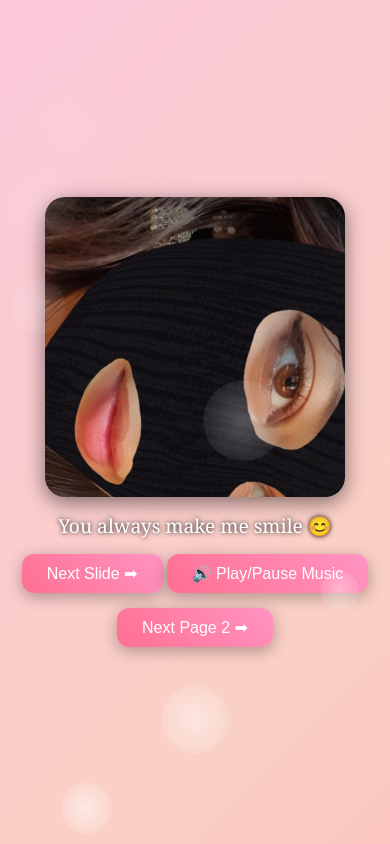
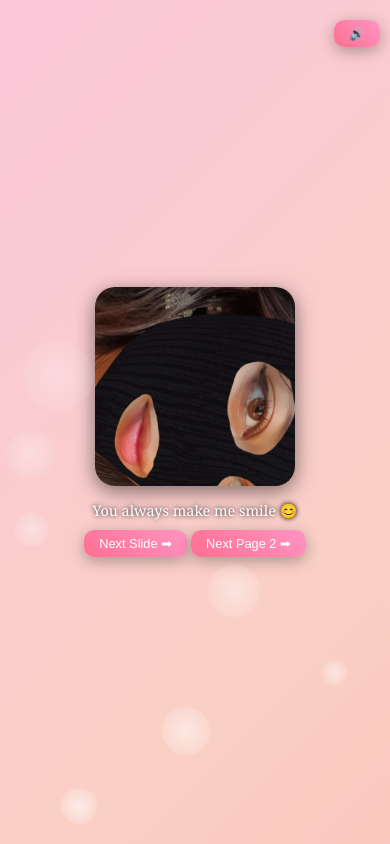
Before and after one commit to MoonPanda2009/Prinsha, a plain HTML site: page index.html in a window 390 px wide. Drawn offline with Linux system fonts and the light colour scheme.

Commit message:
Update index.html

```diff
--- a/index.html
+++ b/index.html
@@ -2,68 +2,71 @@
 <html lang="en">
 <head>
 <meta charset="UTF-8">
-<title>For You💖</title>
+<meta name="viewport" content="width=device-width, initial-scale=1.0">
+<title>Special SPA 💖</title>
 <style>
 body {
   margin:0;
   font-family:'Georgia', serif;
-  overflow:hidden;
   color:white;
   text-align:center;
   position:relative;
   background: linear-gradient(-45deg,#ff9a9e,#fad0c4,#fbc2eb,#a18cd1);
-  background-size: 400% 400%;
+  background-size:400% 400%;
   animation: gradientBG 15s ease infinite;
 }
 @keyframes gradientBG {0%{background-position:0% 50%;}50%{background-position:100% 50%;}100%{background-position:0% 50%;}}
 
-/* Sections full screen */
 section {
   display: none;
-  width: 100vw;
-  height: 100vh;
-  overflow: hidden;
+  min-height:100vh;
+  width:100%;
   flex-direction: column;
   justify-content: center;
   align-items: center;
+  padding:10px;
+  box-sizing:border-box;
 }
 section.active { display:flex; }
 
-/* Page 1 slideshow */
-#slideshow { width:300px; height:300px; margin:0 auto; border-radius:20px; overflow:hidden; box-shadow:0 5px 20px rgba(0,0,0,0.5); position:relative; background:rgba(0,0,0,0.2); }
+/* Page 1 */
+#slideshow { width:90%; max-width:300px; aspect-ratio:1/1; margin:0 auto; border-radius:20px; overflow:hidden; box-shadow:0 5px 20px rgba(0,0,0,0.5); position:relative; background:rgba(0,0,0,0.2); }
 #slideshow img { width:100%; height:100%; object-fit:cover; position:absolute; top:0; left:0; transition:opacity 0.5s ease; }
-#message { margin-top:15px; font-size:1.2rem; text-shadow:0 0 5px #000; }
+#message { margin-top:15px; font-size:1rem; text-shadow:0 0 5px #000; }
 
-/* Page 2 (cards) */
-#page2 h1 { color:white; margin-bottom:20px; text-shadow:0 2px 5px rgba(0,0,0,0.3); }
-.card { background: rgba(255,255,255,0.2); backdrop-filter: blur(8px); border-radius:15px; padding:15px 25px; margin:10px; font-size:1.2rem; font-weight:bold; color:#fff; box-shadow:0 8px 15px rgba(0,0,0,0.2); transition: transform 0.3s; }
-.card:hover { transform: scale(1.1); }
+/* Page 2 */
+#page2 h1 { font-size:1.5rem; margin-bottom:20px; text-shadow:0 2px 5px rgba(0,0,0,0.3);}
+.card { background: rgba(255,255,255,0.2); backdrop-filter: blur(8px); border-radius:15px; padding:15px 20px; margin:10px; font-size:1rem; font-weight:bold; color:#fff; box-shadow:0 8px 15px rgba(0,0,0,0.2); transition: transform 0.3s; }
+.card:hover { transform: scale(1.05); }
 
 /* Buttons */
 button {
-  margin-top:15px;
-  padding:10px 25px;
-  font-size:1rem;
+  margin-top:10px;
+  padding:8px 20px;
+  font-size:0.9rem;
   border:none;
-  border-radius:12px;
+  border-radius:10px;
   cursor:pointer;
   background: linear-gradient(45deg,#ff6f91,#ff94c2);
   color:white;
   box-shadow: 0 4px 15px rgba(0,0,0,0.3);
   transition:0.3s;
 }
-button:hover {
-  background: linear-gradient(45deg,#ff4a6e,#ff6f91);
-  box-shadow:0 6px 20px rgba(0,0,0,0.5);
+button:hover { background: linear-gradient(45deg,#ff4a6e,#ff6f91); }
+
+/* Glow & Stars */
+.glow, .star { position:absolute; border-radius:50%; opacity:0.6; }
+.star { font-size:16px; color:yellow; animation: rise 6s linear infinite; opacity:0.8;}
+@keyframes float { from{transform:translateY(0) scale(1); opacity:0.6;} to{transform:translateY(-800px) scale(1.5); opacity:0;} }
+@keyframes rise { from{transform:translateY(0); opacity:1;} to{transform:translateY(-700px); opacity:0;} }
+
+/* Responsive Text */
+@media (max-width:600px){
+  #message { font-size:0.9rem; }
+  #page2 h1 { font-size:1.3rem; }
+  .card { font-size:0.9rem; padding:10px 15px; }
+  button { font-size:0.8rem; padding:6px 15px; }
 }
-
-/* Floating glowing circles (page1) */
-.glow { position:absolute; border-radius:50%; opacity:0.6; background:radial-gradient(circle,rgba(255,255,255,0.9),transparent); animation:float 8s infinite; }
-@keyframes float { from{transform:translateY(0) scale(1); opacity:0.6;} to{transform:translateY(-800px) scale(1.5); opacity:0;} }
-
-/* Floating stars (page2) */
-.star { position:absolute; font-size:20px; color:yellow; animation:rise 6s linear infinite; opacity:0.8; }
-@keyframes rise { from{ transform:translateY(0); opacity:1;} to{ transform:translateY(-700px); opacity:0;} }
 </style>
 </head>
 <body>
@@ -72,6 +75,7 @@ button:hover {
 <audio id="bgAudio" loop autoplay>
   <source src="song.mp3" type="audio/mpeg">
 </audio>
+<button onclick="toggleSound()" style="position:fixed; top:10px; right:10px; z-index:999;">🔊</button>
 
 <!-- Page 1 -->
 <section id="page1" class="active">
@@ -85,7 +89,6 @@ button:hover {
     </div>
     <div id="message">You always make me smile 😊</div>
     <button onclick="nextSlide()">Next Slide ➡</button>
-    <button onclick="toggleSound()">🔊 Play/Pause Music</button>
     <button onclick="showPage2()">Next Page 2 ➡</button>
   </div>
 </section>
@@ -120,47 +123,49 @@ function nextSlide() {
   document.getElementById('message').textContent = messages[current];
 }
 
-// Floating glowing circles (Page1)
+// Glow
 function createGlow() {
   const glow = document.createElement("div");
   glow.className = "glow";
-  const size = 30 + Math.random()*80;
+  const size = 20 + Math.random()*60;
   glow.style.width = size+"px";
   glow.style.height = size+"px";
   glow.style.left = Math.random()*window.innerWidth+"px";
   glow.style.bottom = "0px";
+  glow.style.background = "radial-gradient(circle,#fff,transparent)";
+  glow.style.opacity = "0.5";
+  glow.style.animation = "float 8s linear";
   document.body.appendChild(glow);
   setTimeout(()=>glow.remove(),8000);
 }
 setInterval(createGlow,700);
 
-// Floating stars (Page2)
+// Stars for page 2
 function createStar() {
   const star = document.createElement("div");
   star.className = "star";
   star.textContent = "⭐";
   star.style.left = Math.random()*window.innerWidth+"px";
   star.style.bottom = "0px";
-  star.style.fontSize = 15 + Math.random()*20 + "px";
+  star.style.fontSize = 12 + Math.random()*15 + "px";
   document.body.appendChild(star);
   setTimeout(()=>star.remove(),6000);
 }
 
-// Music control
+// Music
 const audio = document.getElementById('bgAudio');
-function toggleSound() { if(audio.paused) audio.play(); else audio.pause(); }
+function toggleSound(){ if(audio.paused) audio.play(); else audio.pause(); }
 
 // Page navigation
-function showPage2() {
+function showPage2(){
   document.getElementById('page1').classList.remove('active');
   document.getElementById('page2').classList.add('active');
   setInterval(createStar,500);
 }
-function showPage1() {
+function showPage1(){
   document.getElementById('page2').classList.remove('active');
   document.getElementById('page1').classList.add('active');
 }
 </script>
-
 </body>
 </html>
```
